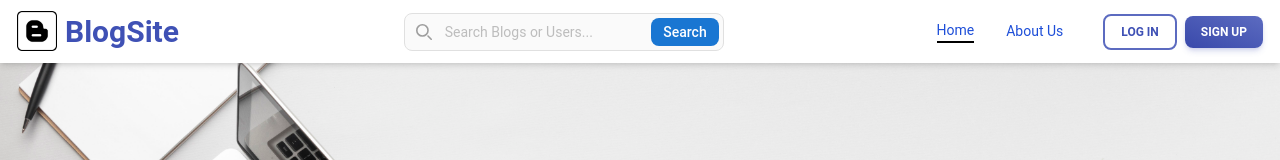
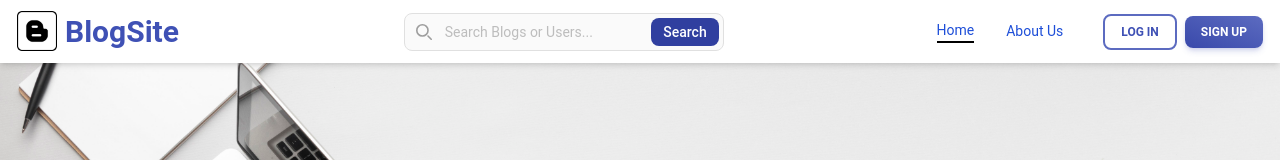
Before and after one commit to MayureshGawas99/BlogSiteFrontend, a React (Create React App) app: page / in a window 1280 px wide. Shown: the top 160 px of the page. Built offline with nearby package versions, Linux system fonts and the light colour scheme; no server answers.

Commit message:
changed color

```diff
--- a/src/components/TopBar.js
+++ b/src/components/TopBar.js
@@ -72,7 +72,7 @@
       <Typography
         as="li"
         variant="small"
-        color="blue-gray"
+        color="indigo"
         className="p-1 font-normal"
       >
         <Link
@@ -91,7 +91,7 @@
       <Typography
         as="li"
         variant="small"
-        color="blue-gray"
+        color="indigo"
         className="p-1 font-normal"
       >
         <Link
@@ -136,14 +136,14 @@
           <input
             type="search"
             id="default-search"
-            className="block w-full p-2 text-sm text-gray-900 border border-gray-300 rounded-lg ps-10 bg-gray-50 focus:ring-blue-500 focus:border-blue-500 dark:bg-gray-700 dark:border-gray-600 dark:placeholder-gray-400 dark:text-white dark:focus:ring-blue-500 dark:focus:border-blue-500"
+            className="block w-full p-2 text-sm text-gray-900 border border-gray-300 rounded-lg ps-10 bg-gray-50 focus:ring-indigo-500 focus:border-indigo-500 dark:bg-gray-700 dark:border-gray-600 dark:placeholder-gray-400 dark:text-white dark:focus:ring-indigo-500 dark:focus:border-indigo-500"
             placeholder="Search Blogs or Users..."
             value={searchInput}
             onChange={(e) => setSearchInput(e.target.value)}
           />
           <button
             type="submit"
-            className="absolute bottom-[5px] px-3 py-1 text-sm font-medium text-white bg-blue-700 rounded-lg end-[5px] hover:bg-blue-800 focus:ring-4 focus:outline-none focus:ring-blue-300 dark:bg-blue-600 dark:hover:bg-blue-700 dark:focus:ring-blue-800"
+            className="absolute bottom-[5px] px-3 py-1 text-sm font-medium text-white bg-indigo-700 rounded-lg end-[5px] hover:bg-indigo-800 focus:ring-4 focus:outline-none focus:ring-indigo-300 dark:bg-indigo-600 dark:hover:bg-indigo-700 dark:focus:ring-indigo-800"
           >
             Search
           </button>
@@ -155,7 +155,7 @@
   return (
     <div className="w-full ">
       <Navbar className="sticky top-0 z-10 max-w-full px-4 py-1 rounded-none h-max ">
-        <div className="flex items-center justify-between text-blue-gray-900">
+        <div className="flex items-center justify-between text-indigo-gray-900">
           <Link
             to="/"
             className="mr-4 cursor-pointer py-1.5 font-bold text-xl flex gap-2"
@@ -197,14 +197,14 @@
               <input
                 type="search"
                 id="default-search"
-                className="block w-[20rem] p-2 text-sm text-gray-900 border border-gray-300 rounded-lg ps-10 bg-gray-50 focus:ring-blue-500 focus:border-blue-500 dark:bg-gray-700 dark:border-gray-600 dark:placeholder-gray-400 dark:text-white dark:focus:ring-blue-500 dark:focus:border-blue-500"
+                className="block w-[20rem] p-2 text-sm text-gray-900 border border-gray-300 rounded-lg ps-10 bg-gray-50 focus:ring-indigo-500 focus:border-indigo-500 dark:bg-gray-700 dark:border-gray-600 dark:placeholder-gray-400 dark:text-white dark:focus:ring-indigo-500 dark:focus:border-indigo-500"
                 placeholder="Search Blogs or Users..."
                 value={searchInput}
                 onChange={(e) => setSearchInput(e.target.value)}
               />
               <button
                 type="submit"
-                className="absolute bottom-[5px] px-3 py-1 text-sm font-medium text-white bg-blue-700 rounded-lg end-[5px] hover:bg-blue-800 focus:ring-4 focus:outline-none focus:ring-blue-300 dark:bg-blue-600 dark:hover:bg-blue-700 dark:focus:ring-blue-800"
+                className="absolute bottom-[5px] px-3 py-1 text-sm font-medium text-white bg-indigo-700 rounded-lg end-[5px] hover:bg-indigo-800 focus:ring-4 focus:outline-none focus:ring-indigo-300 dark:bg-indigo-600 dark:hover:bg-indigo-700 dark:focus:ring-indigo-800"
               >
                 Search
               </button>
```
